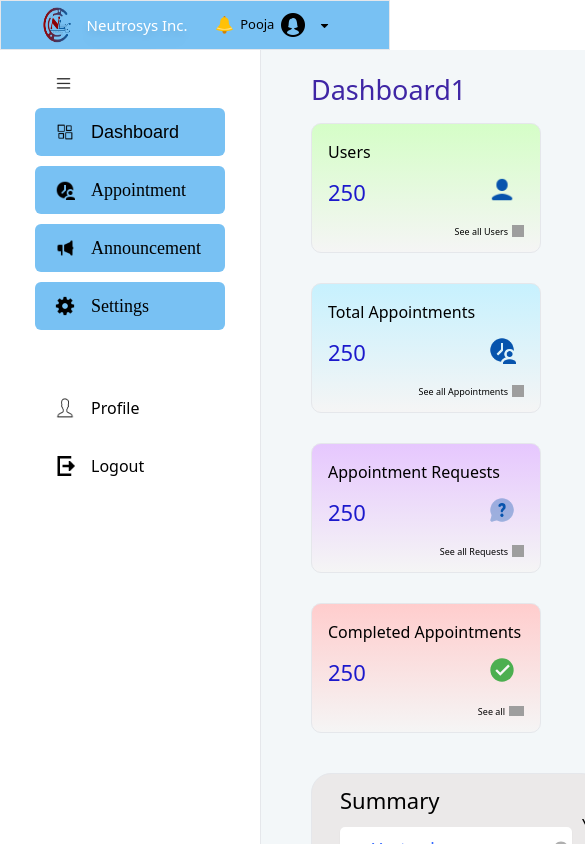
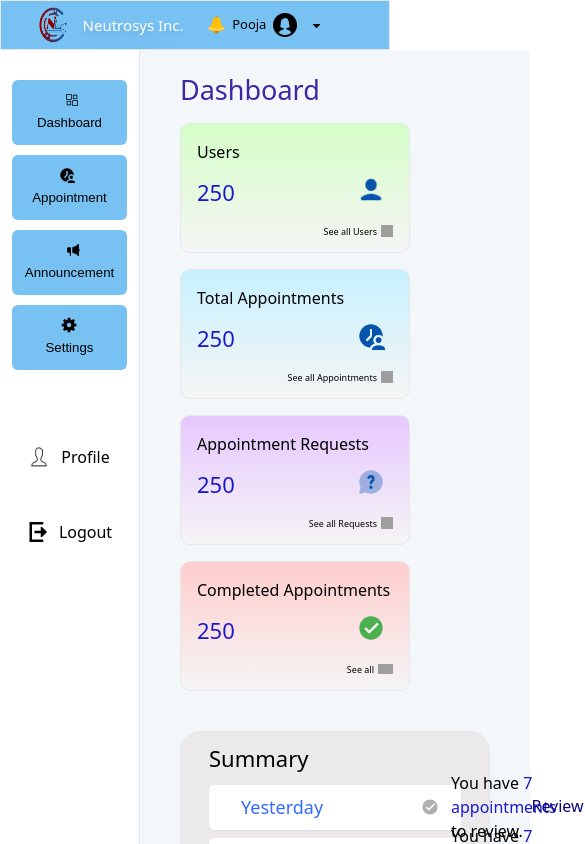
Before and after one commit to Poojaneutroline/Project-Final, a React (Create React App) app: page / in a window 390 px wide. Shown: the top 844 px of the page, 585 px wide, since content can reach past the window. Built offline with nearby package versions, Linux system fonts and the light colour scheme; grey boxes are pictures that could not be loaded.

Commit message:
responsive

```diff
--- a/package.json
+++ b/package.json
@@ -17,6 +17,7 @@
     "react-responsive-modal": "^6.4.2",
     "react-router-dom": "^6.14.1",
     "react-scripts": "5.0.1",
+    "react-select": "^5.7.4",
     "react-table": "^7.8.0",
     "react-timezone-select": "^2.1.2",
     "web-vitals": "^2.1.4"
--- a/src/components/Dashboard/Cards.jsx
+++ b/src/components/Dashboard/Cards.jsx
@@ -5,10 +5,11 @@ import request from "../../assets/card_request.png";
 import ok from "../../assets/card_ok.png";
 import arrow from "../../assets/card_arrow.png";
 import icon_ok from "../../assets/icons-ok.svg";
+import "./Dashboard.css";
 
 const Cards = () => {
   return (
-    <div className="flex flex-wrap justify-between ">
+    <div className="flex flex-wrap justify-between cards-div">
       <div
         className="bg-gradient-to-b from-[#D5FEC7] to-[#F5F5F5]
          h-[130px] w-[230px] rounded-[10px] border p-4 flex flex-col gap-1  "
@@ -30,7 +31,7 @@ const Cards = () => {
 
       <div
         className="bg-gradient-to-b from-[#C7F1FE]  to-[#F5F5F5]
-              h-[130px] w-[230px] rounded-[10px] border p-4 flex flex-col gap-1 md:mt-0 mt-[30px] "
+              h-[130px] w-[230px] rounded-[10px] border p-4 flex flex-col gap-1 md:mt-0 "
       >
         <div>
           {" "}
@@ -49,7 +50,7 @@ const Cards = () => {
 
       <div
         className="bg-gradient-to-b from-[#E6C7FE]  to-[#F5F5F5]
-              h-[130px] w-[230px] rounded-[10px] border p-4 flex flex-col gap-1 md:mt-0 mt-[30px]"
+              h-[130px] w-[230px] rounded-[10px] border p-4 flex flex-col gap-1 md:mt-0"
       >
         <div>
           {" "}
@@ -68,7 +69,7 @@ const Cards = () => {
 
       <div
         className="bg-gradient-to-b from-[#FFCDCD]  to-[#F5F5F5]
-              h-[130px] w-[230px] rounded-[10px] border p-4 flex flex-col gap-1 md:mt-[30px] mt-[30px]"
+              h-[130px] w-[230px] rounded-[10px] border p-4 flex flex-col gap-1 md:mt-[0] mt-[0]"
       >
         <div>
           {" "}
--- /dev/null
+++ b/src/components/Dashboard/Dashboard.css
@@ -0,0 +1,33 @@
+.dashboard-main{
+    padding-left: 3.5rem;
+    padding-right: 3.5rem;
+}
+.cards-div{
+    display: flex;
+    justify-content: space-between;
+    row-gap: 1rem;
+}
+@media only screen and (max-width: 1040px) {
+    .dashboard-main{
+        padding-left: 2.5rem!important;
+        padding-right: 2.5rem!important;
+    }
+}
+@media only screen and (max-width: 1015px) {
+    .dashboard-main{
+        padding-left: 1.8rem!important;
+        padding-right: 1.8rem!important;
+    }
+}
+@media only screen and (max-width: 985px) {
+    .dashboard-main{
+        padding-left: 3.5rem!important;
+        padding-right: 3.5rem!important;
+    }
+}
+@media only screen and (max-width: 590px) {
+    .dashboard-main{
+        padding-left: 2.5rem!important;
+        padding-right: 2.5rem!important;
+    }
+}
--- a/src/components/Dashboard/Dashboard.jsx
+++ b/src/components/Dashboard/Dashboard.jsx
@@ -4,11 +4,12 @@ import tick from "../../assets/dash_tick.png";
 import cross from "../../assets/dash_cross.png";
 import checkmark from "../../assets/icons-checkmark.png";
 import checked from "../../assets/icons-checked.svg";
+import "./Dashboard.css";
 
 const Dashboard = () => {
   return (
-    <div className="bg-[#F3F7F9] w-full px-[50px] py-5 md:px-10 lg:px-20" >
-      <h1 className="text-[27px] text-[#3F26A5] pb-3">Dashboard1</h1>
+    <div className="bg-[#F3F7F9] w-full px-[50px] py-5 md:px-10 dashboard-main" >
+      <h1 className="text-[27px] text-[#3F26A5] pb-3">Dashboard</h1>
       <Cards />
       <div className="px-7 mt-10 w-full border rounded-[20px] bg-[#ebe9e9] h-[250px]">
         <div >
--- a/src/components/Header.jsx
+++ b/src/components/Header.jsx
@@ -20,7 +20,7 @@ const Header = () => {
           </h3>
         </div>
 
-        <div className="flex justify-self-end items-center ">
+        <div className="flex justify-self-end items-center mr-3">
           <img
             src={header_bell}
             className=" h-[30px] w-[23px] md:h-[30px] md:w-[30px] md:mr-[8px] "
--- /dev/null
+++ b/src/components/Sidebar.css
@@ -0,0 +1,49 @@
+.sidebar-menu{
+    display: none;
+}
+.sidebar-btn{
+    width: 180px;
+    padding: 20px;
+}
+.menu-responsive{
+    display: flex;
+    justify-content: center;
+    column-gap: 0.8rem;
+    align-items: center;
+   }
+   .sidebar-bottom{
+    padding: 2.75rem 0 2.75rem 1rem;
+}
+
+@media only screen and (max-width: 590px) {
+   .menu-responsive{
+    display: block;
+   }
+   .sidebar-btn{
+    width: 115px;
+    height: 65px;
+    justify-content: center;
+    padding: 0;
+}
+.menu-responsive img{
+    margin-left: 1.7rem;
+    margin-bottom: 5px;
+    height: 16px;
+    width: 16px;
+}
+.menu-responsive h3{
+    font-size: 13.3px;
+}
+.app-btn img{
+    margin-left: 2.5rem;
+}
+.sett-btn img{
+    margin-left: 1rem;
+}
+.width-responsive{
+    width: 175px;
+}
+.sidebar-bottom{
+    padding: 2.75rem 0 2.75rem 0;
+}
+}
--- a/src/components/Sidebar.jsx
+++ b/src/components/Sidebar.jsx
@@ -7,6 +7,7 @@ import settings from "../assets/settings.png";
 import profile from "../assets/admin-photo.png";
 import logout from "../assets/logout-icon.png";
 import { Link } from "react-router-dom";
+import "./Sidebar.css";
 
 const Sidebar = () => {
   const [open, setOpen] = useState(true);
@@ -17,15 +18,15 @@ const Sidebar = () => {
   };
   return (
       <div
-        className={`h-screen  flex flex-col items-center border-r
-         ${open ? "w-[290px] " : "w-[100px]"} relative duration-100`}
+        className={`h-screen  flex flex-col items-center border-r cursor-pointer pt-5 pl-3 pr-3 width-responsive
+         `}
       >
 
           <div
             className={`flex w-[220px] h-[40px]  items-center
-            rounded-md  mt-2 pt-3
+            rounded-md  mt-2 pt-3 pr-1 pl-1 sidebar-menu
              ${
-               open ? "w-[260px] pl-[53px]" : "w-[60px] flex justify-center "
+               open ? "w-[260px] pl-[32px]" : "w-[60px] flex justify-center "
              } relative duration-300 `}
           >
             <div className="flex justify-start items-center">
@@ -35,83 +36,85 @@ const Sidebar = () => {
 
           <div
             className={`flex  h-[48px] bg-[#78C1F3] items-center    w-[190px] mt-[10px]
-            rounded-md p-[20px]
+            rounded-md sidebar-btn
              ${
                open ? "w-[190px] items-center" : "w-[60px] p-[5px] ml-0"
              } relative duration-300 `}
           >
-            <div className="flex ">
-            <Link to="/dashboard" className="flex justify-center gap-4 items-center">
-              <img src={dashboard} className={`w-[20px] h-[20px] ${open ? "ml-0": "ml-3" }`} />
+            <div className="flex">
+            <Link to="/dashboard" className="menu-responsive">
+              <img src={dashboard} className={`w-[18px] h-[18px] ${open ? "ml-0": "ml-3" }`} />
 
-                <h4 className={`${!open && "hidden"} text-[18px] `} style={{fontFamily:"Arial"}}>Dashboard</h4>
+                <h3 className={`${!open && "hidden"} text-[15px] `} style={{fontFamily:"Arial"}}>Dashboard</h3>
               </Link>
             </div>
           </div>
           <div
              className={`flex  h-[48px] bg-[#78C1F3] items-center    w-[190px] mt-[10px]
-             rounded-md p-[20px]
+             rounded-md  sidebar-btn
              ${
                open ? "w-[190px] items-center" : "w-[60px] p-[5px] ml-0"
              } relative duration-300 `}
           >
-            <div className="flex  justify-center gap-4 items-center ">
+            <div className="menu-responsive">
 
-              <img src={appointment} className={`w-[20px] h-[20px] ${open ? "ml-0": "ml-3" }`} />
-              <h3 className={`${!open && "hidden"} text-[18px]`} style={{fontFamily:"Poppins"}}>Appointment</h3>
+              <img src={appointment} className={`w-[18px] h-[18px] ${open ? "ml-0": "ml-3" }`} />
+
+              <h3 className={`${!open && "hidden"} text-[15px]`} style={{fontFamily:"Arial"}}>Appointment</h3>
 
             </div>
           </div>
           <div
             className={`flex  h-[48px] bg-[#78C1F3] items-center    w-[190px] mt-[10px]
-            rounded-md p-[20px]
+            rounded-md  sidebar-btn
              ${
                open ? "w-[190px] items-center" : "w-[60px] p-[5px] ml-0"
              } relative duration-300 `}
           >
             <div className="flex">
-            <Link to="/announcement" className="flex  justify-center gap-4 items-center ">
-              <img src={announcement} className={`w-[20px] h-[20px] ${open ? "ml-0": "ml-3" }`} />
-              <h3 className={`${!open && "hidden"} text-[18px] `} style={{fontFamily:"Poppins"}}>Announcement</h3>
+            <Link to="/announcement" className="menu-responsive app-btn">
+              <img src={announcement} className={`w-[18px] h-[18px] ${open ? "ml-0": "ml-3" }` } />
+
+              <h3 className={`${!open && "hidden"} text-[15px]`} style={{fontFamily:"Arial"}}>Announcement</h3>
               </Link>
             </div>
           </div>
           <div
               className={`flex  h-[48px] bg-[#78C1F3] items-center    w-[190px] mt-[10px]
-              rounded-md p-[20px]
+              rounded-md sidebar-btn
              ${
                open ? "w-[190px] items-center" : "w-[60px] p-[5px] ml-0"
              } relative duration-300 `}
           >
             <div className="flex justify-center gap-4 items-center ">
-            <Link to="/settings"  className="flex justify-center gap-4 items-center">
-              <img src={settings} className={`w-[20px] h-[20px] ${open ? "ml-0": "ml-3" }`} />
+            <Link to="/settings"  className="menu-responsive sett-btn">
+              <img src={settings} className={`w-[18px] h-[18px] ${open ? "ml-0": "ml-3" }`} />
 
-                <h3 className={`${!open && "hidden"}  text-[18px]  `} style={{fontFamily:"Poppins"}}>Settings</h3>{" "}
+                <h3 className={`${!open && "hidden"}  text-[15px]`} style={{fontFamily:"Arial"}}>Settings</h3>{" "}
               </Link>
             </div>
           </div>
-          <div className="py-11">
+          <div className="sidebar-bottom">
           <div
              className={`flex  h-[48px] bg-white items-center    w-[190px] mt-[10px]
-             rounded-md p-[20px]
+             rounded-md p-[20px] sidebar-btn
              ${
                open ? "w-[190px] items-center" : "w-[60px] p-[5px] ml-0"
              } relative duration-300 `}
           >
-              <div className="flex justify-center gap-4 items-center">
+              <div className="flex justify-center gap-3 items-center">
                 <img src={profile} className={`w-[20px] h-[20px] ${open ? "ml-0": "ml-3" }`} />
                 <h3 className={`${!open && "hidden"} `}>Profile</h3>
               </div>
             </div>
             <div
                 className={`flex  h-[48px] bg-white items-center    w-[190px] mt-[10px]
-                rounded-md p-[20px]
+                rounded-md p-[20px] sidebar-btn
              ${
                open ? "w-[190px]" : "w-[60px] p-[5px] ml-0"
              } relative duration-300 `}
             >
-              <div className="flex  justify-center gap-4 items-center">
+              <div className="flex  justify-center gap-3 items-center">
                 <img src={logout} className={`w-[20px] h-[20px] ${open ? "ml-0": "ml-3" }`} />
                 <h3 className={`${!open && "hidden"}  `}>Logout</h3>
               </div>
```
Also changed, not shown: 1 other file (tests, documents, lock files or other folders).
